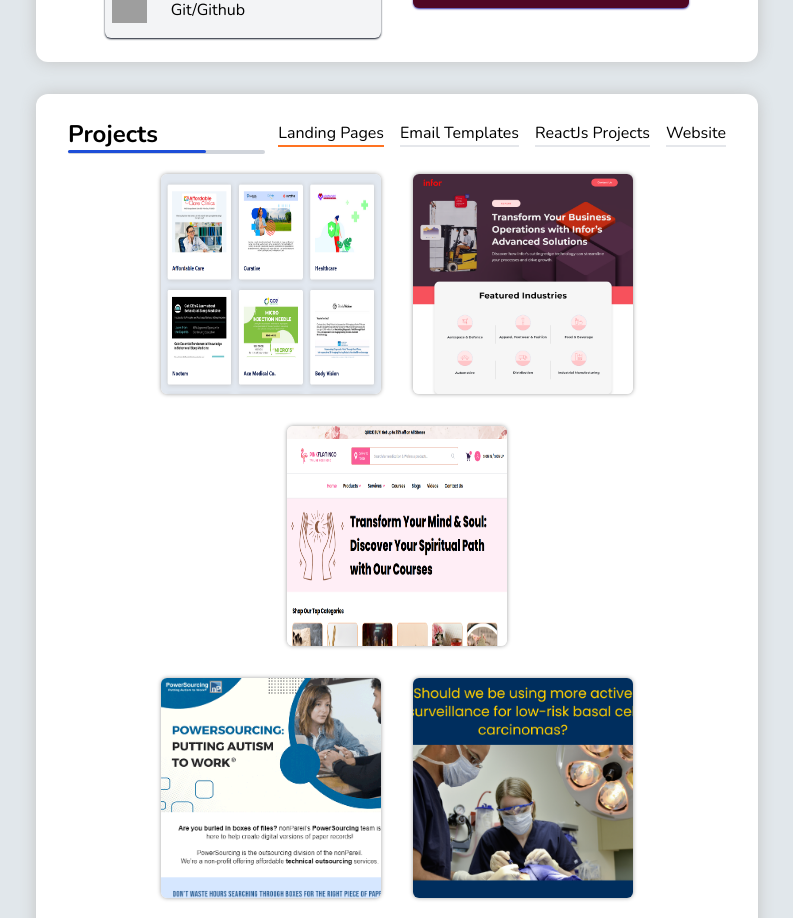
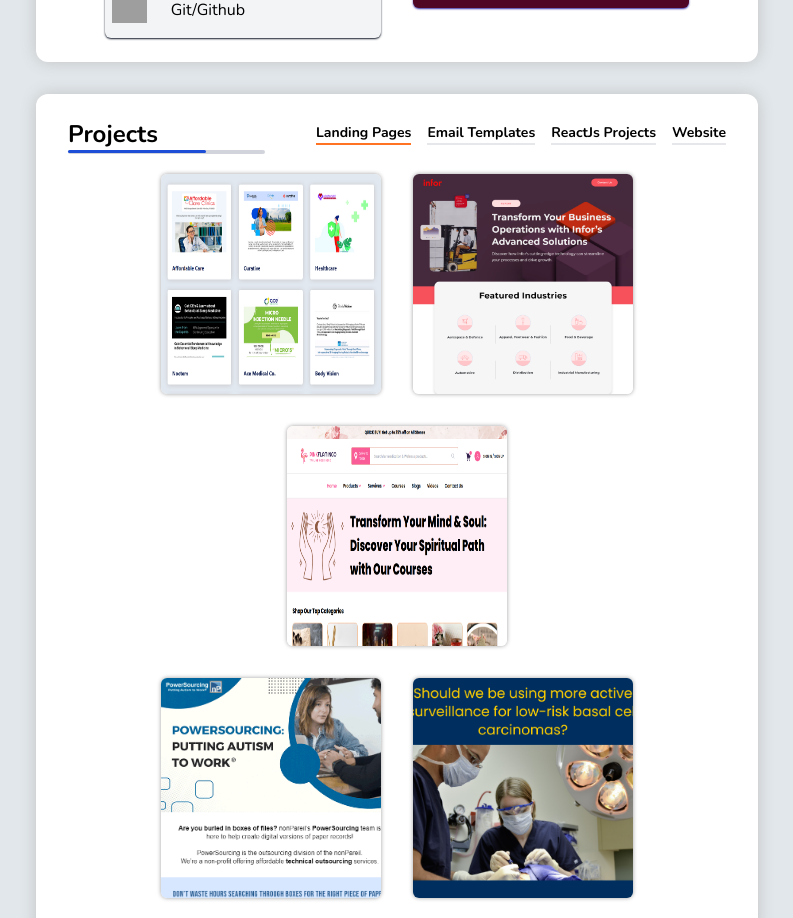
Before and after one commit to arsadssss/Arsad-Portfolio, a React (Create React App) app: page / in a window 1280 px wide. Shown: the part 2180-3098 px from the top of the page, without its empty margins (378-1171 px from the left). Built offline with nearby package versions, Linux system fonts and the light colour scheme; grey boxes are pictures that could not be loaded.

Commit message:
Project Navbar

```diff
--- a/src/Components/Projects.jsx
+++ b/src/Components/Projects.jsx
@@ -1,4 +1,4 @@
-import React from 'react';
+import React, { useState } from 'react';
 import cs from "./cs.module.css"
 import project1 from "./images/Projects/Campaign.png";
 import project2 from "./images/Projects/dashboard.png";
@@ -11,15 +11,16 @@ import project8 from "./images/Projects/UPS.png";
 import project9 from "./images/Projects/virtual.png";
 
 const Projects = () => {
+
   return (
     <div className={`w-full h-auto  px-8 py-6 bg-white mb-8 rounded-xl ${cs.crdShadow}`}>
         <div className='w-full h-auto flex justify-between items-center flex-wrap'>
              <h2 className="text-black md:text-2xl text-lg font-bold">Projects</h2>
              <ul className='w-auto h-auto flex justify-center flex-wrap gap-4 list-none'>
-                <li className='border-b-2 border-[#ff7322]'>Landing Pages</li>
-                <li className='border-b-2 hover:border-[#ff7322]'>Email Templates</li>
-                <li className='border-b-2 hover:border-[#ff7322]'>ReactJs Projects</li>
-                <li className='border-b-2 hover:border-[#ff7322]'>Website</li>
+                <li className='border-b-2 text-sm text-black font-semibold border-[#ff7322]'>Landing Pages</li>
+                <li className='border-b-2 text-sm text-black font-semibold hover:border-[#ff7322]'>Email Templates</li>
+                <li className='border-b-2 text-sm text-black font-semibold hover:border-[#ff7322]'>ReactJs Projects</li>
+                <li className='border-b-2 text-sm text-black font-semibold hover:border-[#ff7322]'>Website</li>
              </ul>
         </div>
         <div className="h-1 bg-gray-300 flex justify-start md:w-[30%] w-full rounded-md mb-5">
```
